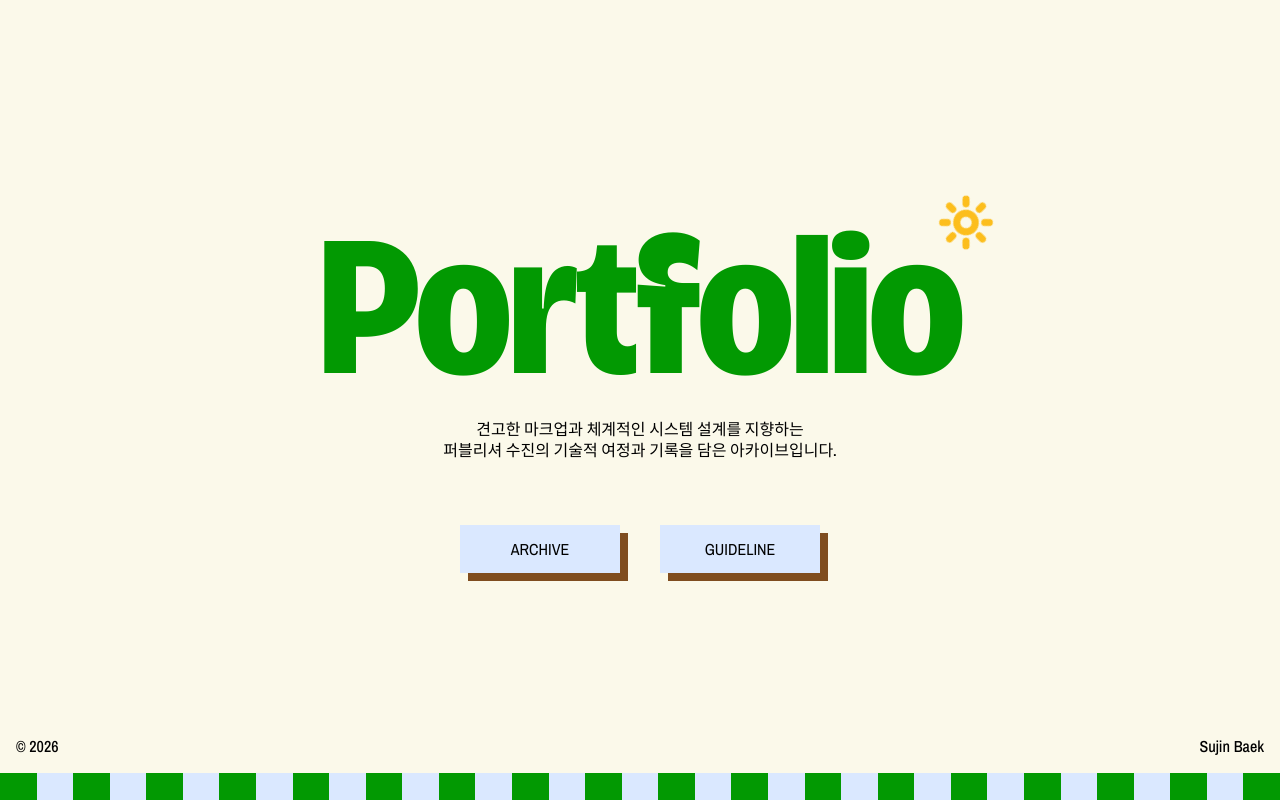
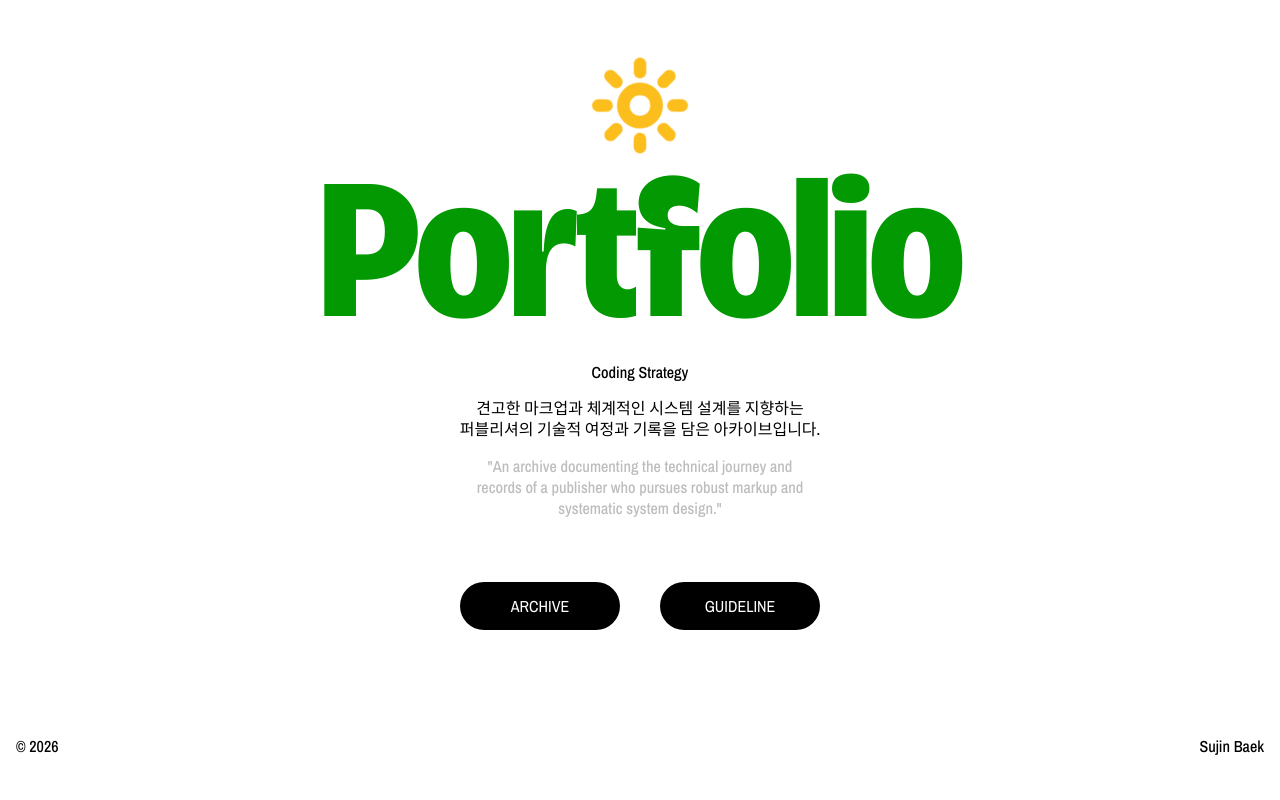
Before and after one commit to Whitesujin/portfolio, a website built with Vite: page index.html in a window 1280 px wide. Built offline with nearby package versions, Linux system fonts and the light colour scheme; a web font is replaced by a local one.

Commit message:
feat: intro 수정

```diff
--- a/index.html
+++ b/index.html
@@ -23,11 +23,14 @@
             </svg>
           </div>
           <h1 class="intro-subject">Portfolio</h1>
-          <p class="intro-summary">
-            견고한 마크업과 체계적인 시스템 설계를 지향하는
-            <br />
-            퍼블리셔 수진의 기술적 여정과 기록을 담은 아카이브입니다.
-          </p>
+          <dl class="intro-summary">
+            <dt class="dt">Coding Strategy</dt>
+            <dd class="dd"> 견고한 마크업과 체계적인 시스템 설계를 지향하는<br> 퍼블리셔의 기술적 여정과 기록을 담은 아카이브입니다. </dd>
+            <dd class="dd eng">"An archive documenting the technical journey and
+              <br>records of a publisher who pursues robust markup and
+              <br>systematic system design."
+            </dd>
+          </dl>
         </div>
         <div class="intro-body">
           <!-- <div class="button-area">
--- a/src/scss/intro.scss
+++ b/src/scss/intro.scss
@@ -5,7 +5,7 @@
   align-items: center;
   gap: 64px;
   min-height: 100vh;
-  background-color: $beige;
+  // background-color: $beige;
 
   .intro-head {
     display: flex;
@@ -18,14 +18,15 @@
 
     .intro-deco {
       position: absolute;
-      top: -24px;
-      right: -32px;
-      left: auto;
+      top: auto;
+      bottom: 100%;
+      left: 50%;
+      margin-left: -50px;
       animation: bounce 3s infinite;
 
       svg {
-        width: 56px;
-        height: 56px;
+        width: 100px;
+        height: 100px;
         color: $yellow;
         animation: spin 8s linear infinite;
       }
@@ -39,7 +40,18 @@
     }
 
     .intro-summary {
+      display: flex;
+      flex-direction: column;
+      justify-content: center;
+      align-items: center;
+      gap: 16px;
       @include para4;
+
+      .dd {
+        &.eng {
+          color: $grey;
+        }
+      }
     }
   }
 
@@ -56,34 +68,36 @@
         align-items: center;
         width: 160px;
         height: 48px;
-        background-color: $light-blue;
-        box-shadow: 8px 8px 0px $brown;
+        background-color: $black;
+        border-radius: 48px;;
+        // box-shadow: 8px 8px 0px $brown;
+        color: $white;
 
-        &:hover {
-          box-shadow: 4px 4px 0px $brown;
-          transform: translateY(2px);
-          transition: all 0.2s ease-in-out;
-        }
+        // &:hover {
+        //   box-shadow: 4px 4px 0px $brown;
+        //   transform: translateY(2px);
+        //   transition: all 0.2s ease-in-out;
+        // }
       }
     }
   }
 
   .intro-foot {
-    $step: calc(100% / 35);
+    // $step: calc(100% / 35);
 
     position: absolute;
-    top: auto;
+    // top: auto;
     bottom: 0;
     left: 0;
     width: 100%;
     height: 80px;
-    background-image: repeating-linear-gradient(90deg, $green, $green $step, $light-blue $step, $light-blue ($step * 2));
+    // background-image: repeating-linear-gradient(90deg, $green, $green $step, $light-blue $step, $light-blue ($step * 2));
 
     .intro-info {
       display: flex;
       justify-content: space-between;
       padding: 16px;
-      background-color: $beige;
+      // background-color: $beige;
     }
 
     .copyright,
```
